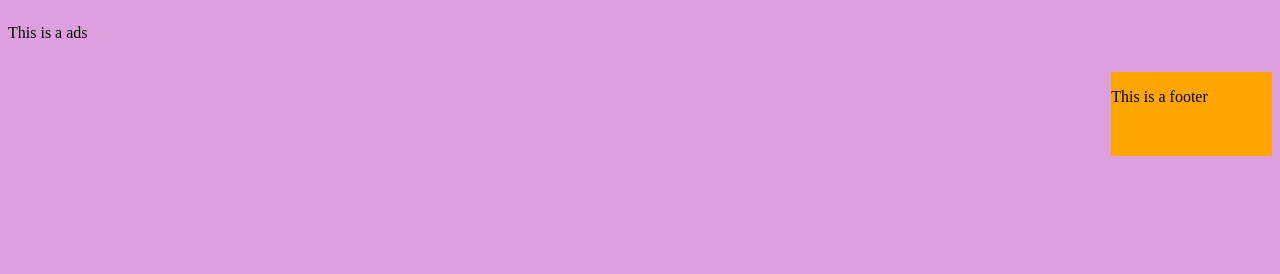
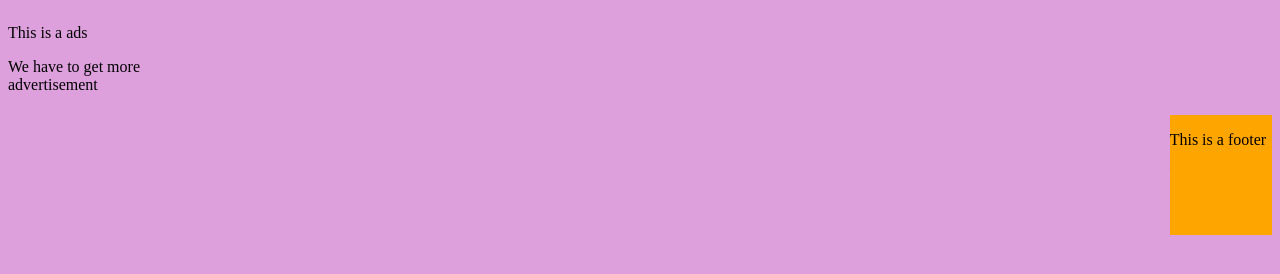
Before and after one commit to daddyfredddy/grid, a plain HTML site: page index.html in a window 1280 px wide. Drawn offline with Linux system fonts and the light colour scheme.

Commit message:
i have added the advertisement

```diff
--- a/index.html
+++ b/index.html
@@ -19,6 +19,7 @@
 
             <div class="ads">
                 <p> This is a ads</p>
+                <p> We have to get more advertisement</p>
             </div>
 
             <div class="section">
```
